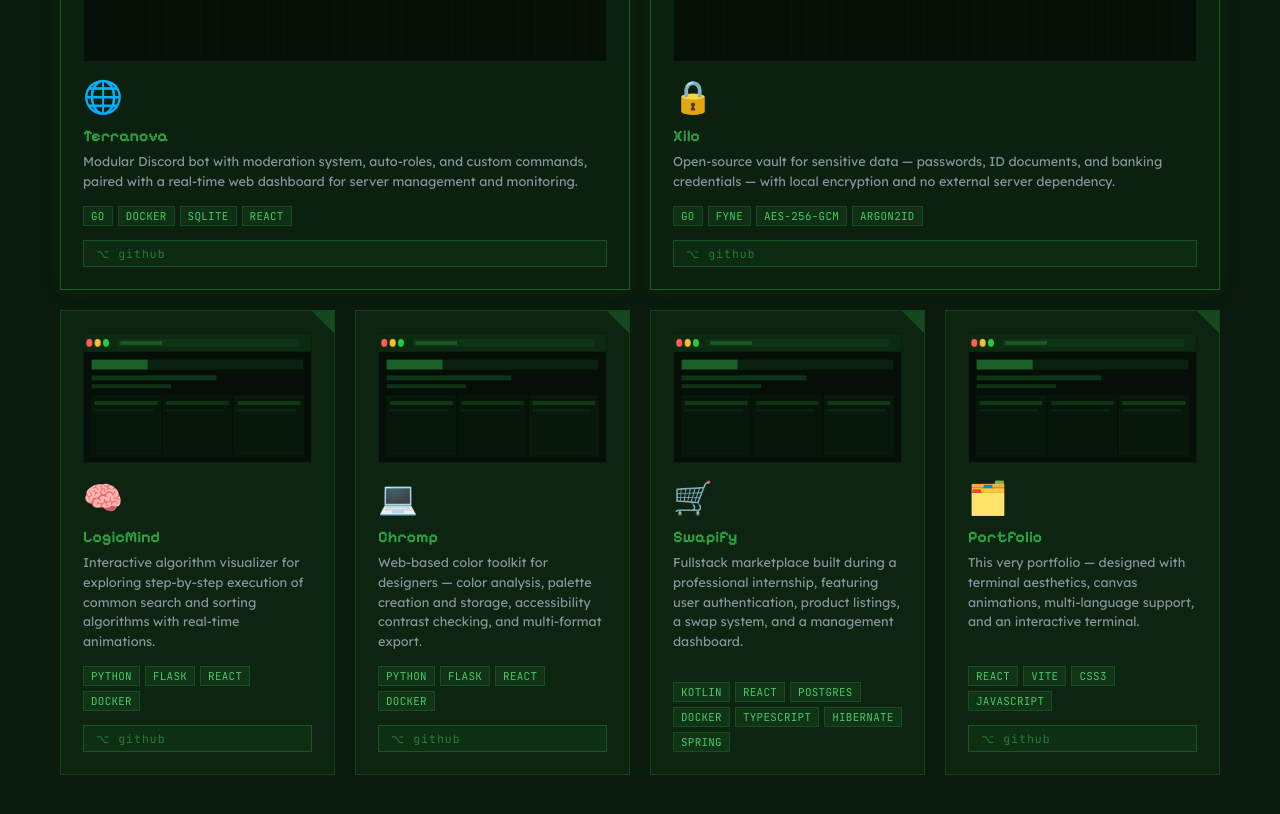
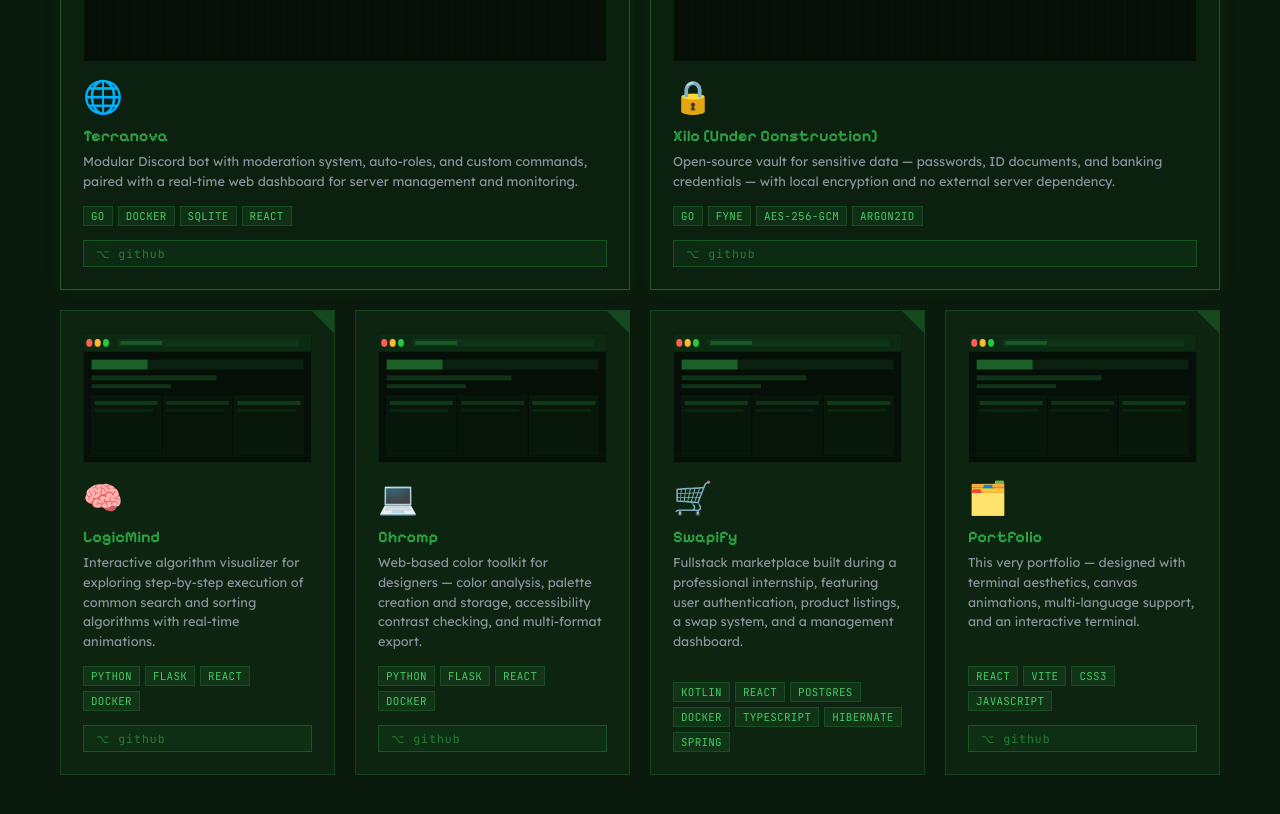
Before and after one commit to Okubukee/Portfolio, a React (Vite) app: page / in a window 1280 px wide. Shown: the part 1940-2754 px from the top of the page. Built offline with nearby package versions, Linux system fonts and the light colour scheme.

Commit message:
update Xilo_description

```diff
--- a/src/data/i18n.js
+++ b/src/data/i18n.js
@@ -39,7 +39,7 @@ export const translations = {
     'form-ph-msg':    'Tengo una idea de proyecto...',
     'proj-terranova-title':       'Terranova',
     'proj-terranova-desc':        'Bot de Discord modular con sistema de moderación, roles automáticos y comandos personalizados, junto a un dashboard web en tiempo real para gestión y monitoreo del servidor.',
-    'proj-xilo-title':    'Xilo',
+    'proj-xilo-title':    'Xilo [En construcción]',
     'proj-xilo-desc':     'Bóveda open source para datos sensibles — contraseñas, documentos de identidad y credenciales bancarias — con cifrado local y sin dependencia de servidores externos.',
     'proj-logicmind-title':       'LogicMind',
     'proj-logicmind-desc':        'Visualizador interactivo de algoritmos que permite explorar paso a paso el flujo de diferentes algoritmos con animaciones en tiempo real.',
@@ -114,7 +114,7 @@ export const translations = {
     'form-ph-msg':    'Tenho uma ideia de projeto...',
     'proj-terranova-title':       'Terranova',
     'proj-terranova-desc':        'Bot de Discord modular com sistema de moderação, cargos automáticos e comandos personalizados, junto a um dashboard web em tempo real para gestão e monitoramento do servidor.',
-    'proj-xilo-title':    'Xilo',
+    'proj-xilo-title':    'Xilo [Em construção]',
     'proj-xilo-desc':     'Cofre open source para dados sensíveis — senhas, documentos de identidade e credenciais bancárias — com criptografia local e sem dependência de servidores externos.',
     'proj-logicmind-title':       'LogicMind',
     'proj-logicmind-desc':        'Visualizador interativo de algoritmos que permite explorar passo a passo o fluxo dos principais algoritmos de busca e ordenamento com animações em tempo real.',
@@ -189,7 +189,7 @@ export const translations = {
     'form-ph-msg':    'I have a project idea...',
     'proj-terranova-title':       'Terranova',
     'proj-terranova-desc':        'Modular Discord bot with moderation system, auto-roles, and custom commands, paired with a real-time web dashboard for server management and monitoring.',
-    'proj-xilo-title':    'Xilo',
+    'proj-xilo-title':    'Xilo [Under Construction]',
     'proj-xilo-desc':     'Open-source vault for sensitive data — passwords, ID documents, and banking credentials — with local encryption and no external server dependency.',
     'proj-logicmind-title':       'LogicMind',
     'proj-logicmind-desc':        'Interactive algorithm visualizer for exploring step-by-step execution of common search and sorting algorithms with real-time animations.',
```
